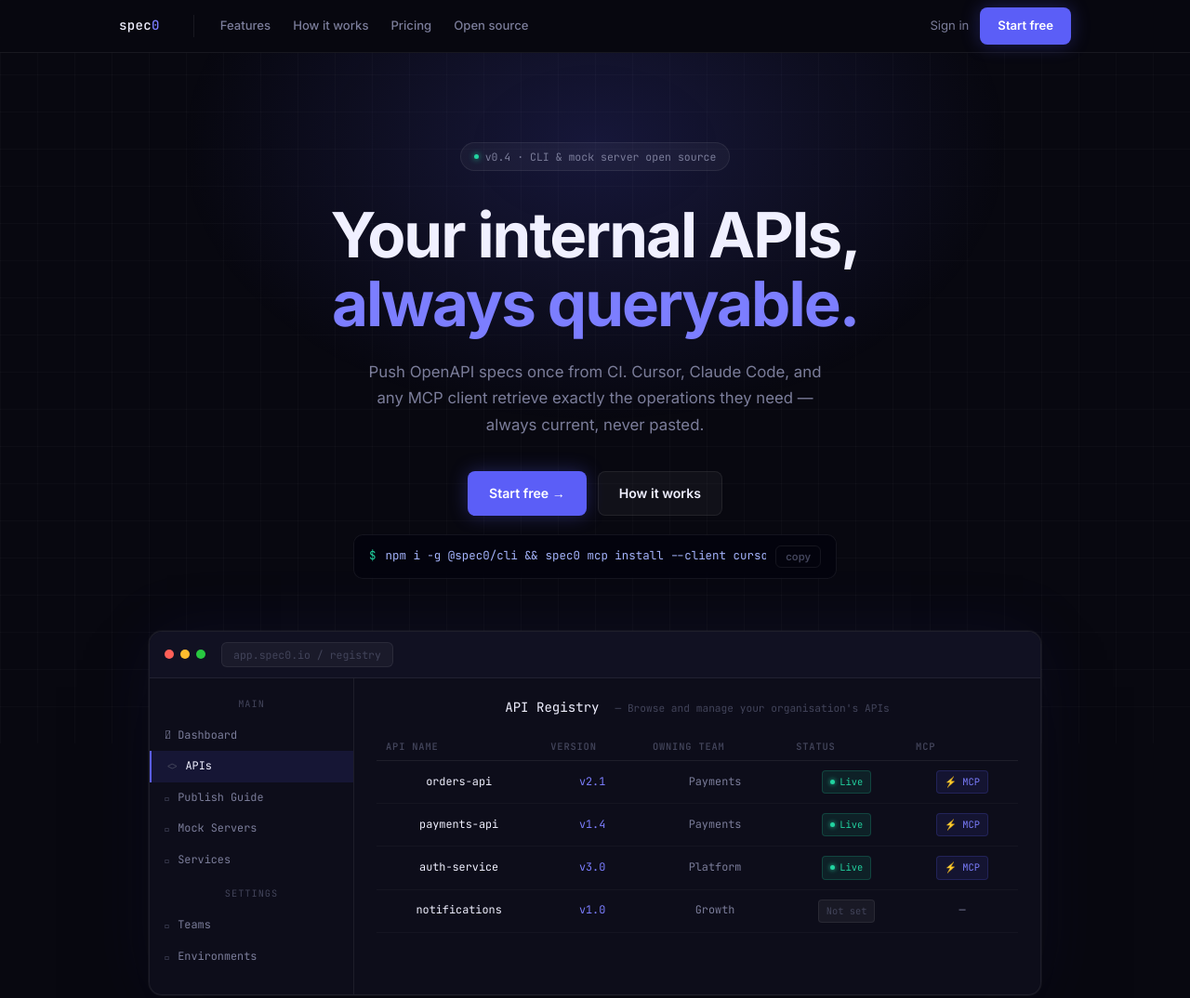
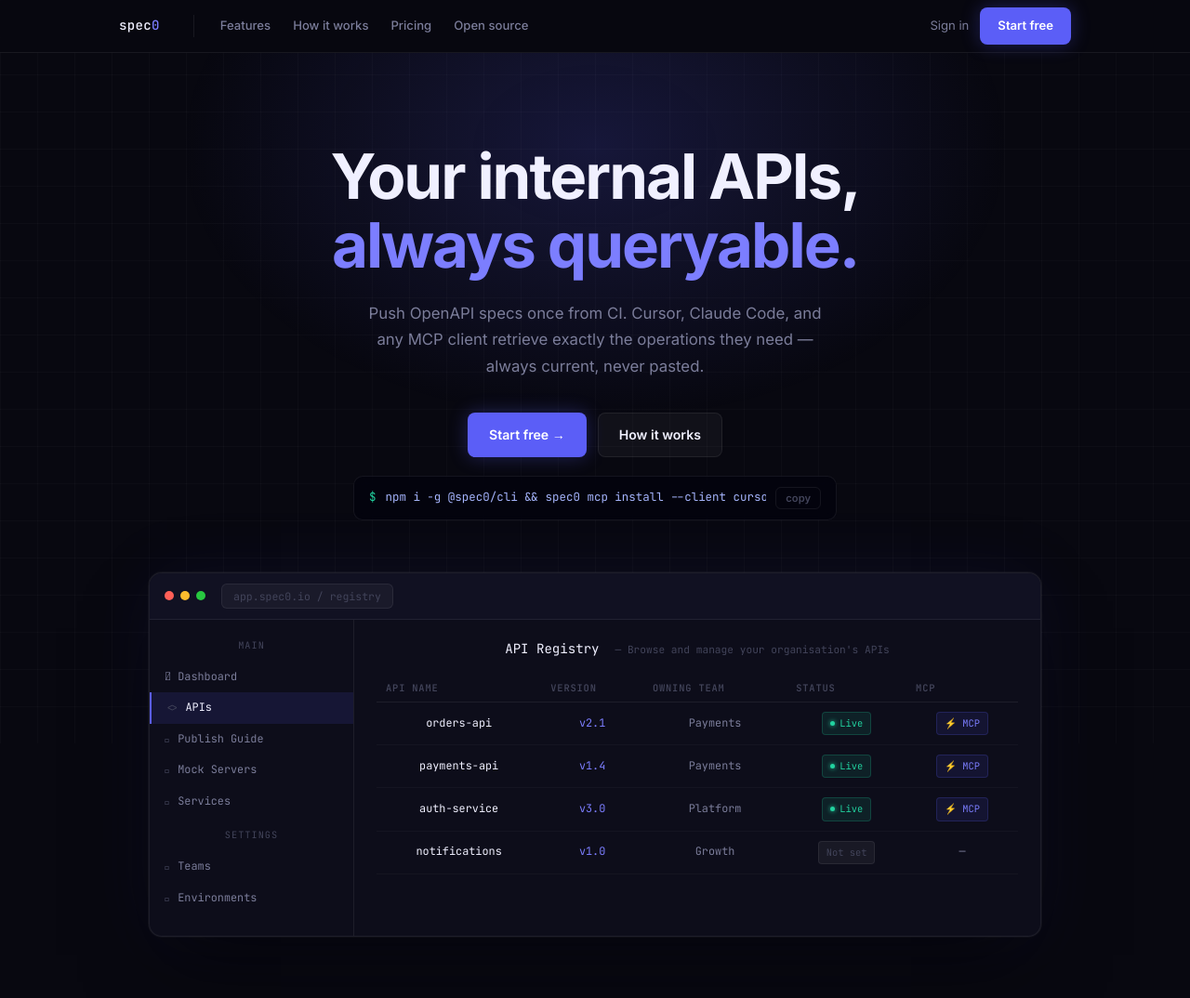
Before and after one commit to Rhyths-9/Spec0-landing, a website: page index.html in a window 1280 px wide. Shown: the top 1074 px of the page at 93% size. Drawn offline with Linux system fonts and the light colour scheme.

Commit message:
fix: remove hero badge, center-align hero actions and install cmd

```diff
--- a/index.html
+++ b/index.html
@@ -126,15 +126,6 @@ nav {
   overflow: hidden;
   border-bottom: 1px solid var(--border);
 }
-.hero-badge {
-  display: inline-flex; align-items: center; gap: 7px;
-  font-family: var(--mono); font-size: .72rem;
-  color: var(--body); border: 1px solid var(--border);
-  padding: 5px 14px; border-radius: 99px;
-  margin-bottom: 32px;
-  background: var(--surface);
-}
-.hero-badge .dot { width: 5px; height: 5px; border-radius: 50%; background: var(--green); box-shadow: 0 0 6px var(--green); }
 .hero h1 {
   font-size: clamp(2.6rem, 5.5vw, 4.2rem);
   font-weight: 700; letter-spacing: -.03em; line-height: 1.1;
@@ -1121,14 +1112,13 @@ footer {
 <header class="hero">
   <div class="hero-glow"></div>
   <div class="wrap">
-    <div class="hero-badge r"><span class="dot"></span>v0.4 · CLI & mock server open source</div>
-    <h1 class="r r2">Your internal APIs,<br><em>always queryable.</em></h1>
-    <p class="hero-sub r r3">Push OpenAPI specs once from CI. Cursor, Claude Code, and any MCP client retrieve exactly the operations they need — always current, never pasted.</p>
-    <div class="hero-actions r">
+    <h1 class="r">Your internal APIs,<br><em>always queryable.</em></h1>
+    <p class="hero-sub r r2">Push OpenAPI specs once from CI. Cursor, Claude Code, and any MCP client retrieve exactly the operations they need — always current, never pasted.</p>
+    <div class="hero-actions r r3">
       <a class="btn btn-primary" href="https://app.spec0.io">Start free →</a>
       <a class="btn btn-ghost" href="#how-it-works">How it works</a>
     </div>
-    <div class="install-cmd r" id="hero-cmd" onclick="copyInstall(this)">
+    <div class="install-cmd r" id="hero-cmd" onclick="copyInstall(this)" style="margin-left:auto;margin-right:auto">
       <span class="ps">$</span>
       <span class="cmd-txt" id="cmd-txt-1">npm i -g @spec0/cli && spec0 mcp install --client cursor</span>
       <button class="copy-btn" id="copy-btn-1">copy</button>
```
